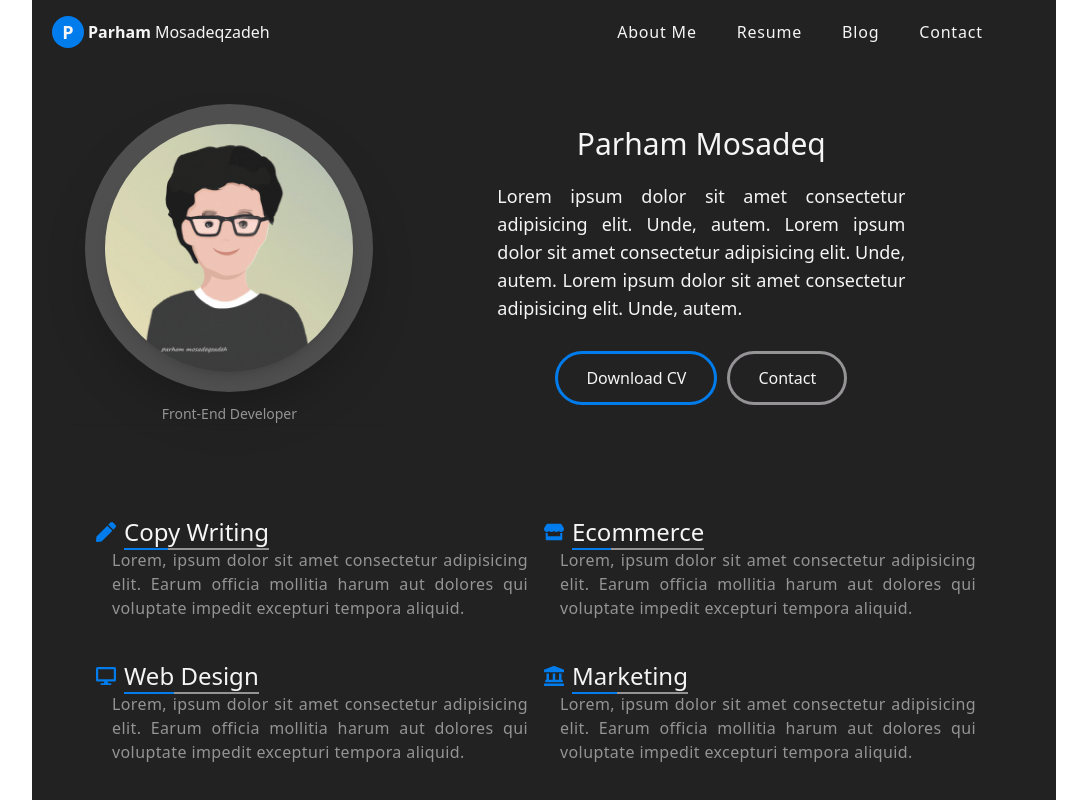
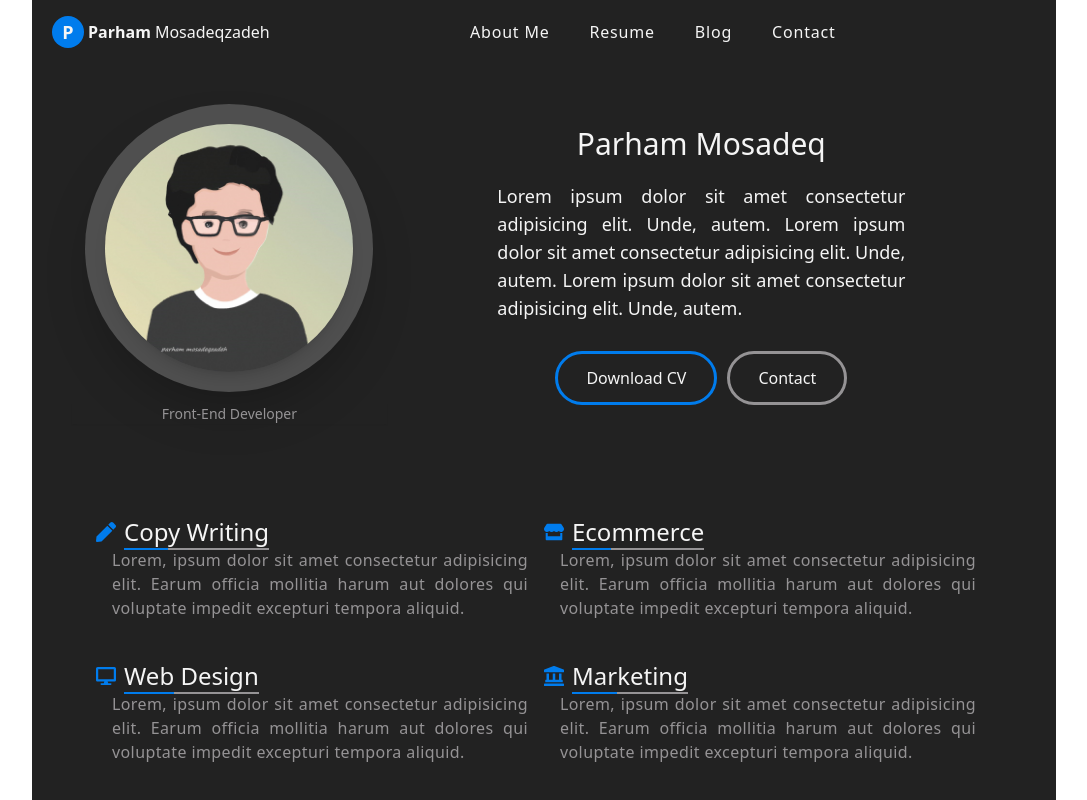
Before and after one commit to parham-mosadeq/parham-cv, a Next.js app: page / in a window 1280 px wide. Shown: the top 800 px of the page, without its empty margins (96-1183 px from the left). Built offline with nearby package versions, Linux system fonts and the light colour scheme.

Commit message:
optimize navbar

```diff
--- a/src/components/layouts/Navbar.js
+++ b/src/components/layouts/Navbar.js
@@ -3,13 +3,13 @@ import { useEffect, useState } from 'react';
 import { HiMenu, HiX } from 'react-icons/hi';
 import { useRouter } from 'next/router';
 const Navbar = () => {
-  const [isOpen, setIsOpen] = useState(true);
+  const [isOpen, setIsOpen] = useState(false);
   const { pathname } = useRouter();
-  const handleMenu = () => setIsOpen((prev) => !prev);
+  const toggleMenu = () => setIsOpen((prev) => !prev);
   const navItems = ['about me', 'resume', 'blog', 'contact'];
 
   useEffect(() => {
-    handleMenu();
+    setIsOpen(false);
   }, [pathname]);
 
   return (
@@ -31,16 +31,16 @@ const Navbar = () => {
         {/* btn */}
         <div className='text-mainWhite text-2xl cursor-pointer z-10 md:hidden'>
           {isOpen ? (
-            <HiMenu onClick={() => handleMenu()} />
+            <HiX onClick={() => toggleMenu()} />
           ) : (
-            <HiX onClick={() => handleMenu()} />
+            <HiMenu onClick={() => toggleMenu()} />
           )}
         </div>
         {/* btn */}
         <ul
           className={`${
-            isOpen ? 'hidden' : 'absolute'
-          } text-mainWhite bg-mainDark h-screen w-1/2 capitalize absolute top-0 right-0 flex flex-col items-center justify-center
+            isOpen ? 'absolute' : 'hidden'
+          } text-mainWhite bg-mainDark h-screen w-1/2 capitalize top-0 right-0 flex flex-col items-center justify-center
 
           md:flex md:flex-row md:h-16 md:w-1/2 md:mx-auto
           `}
```
